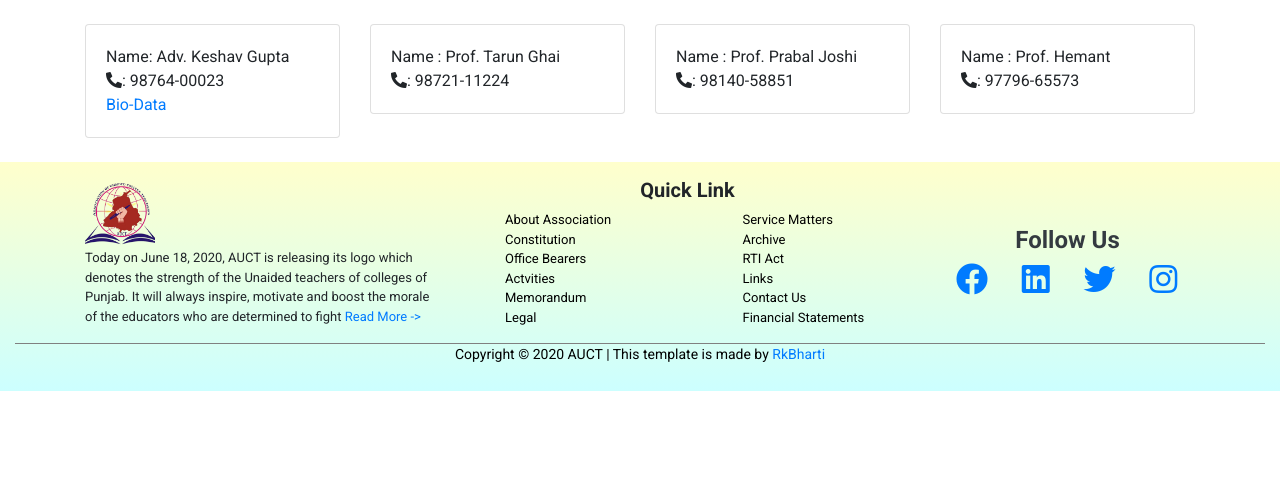
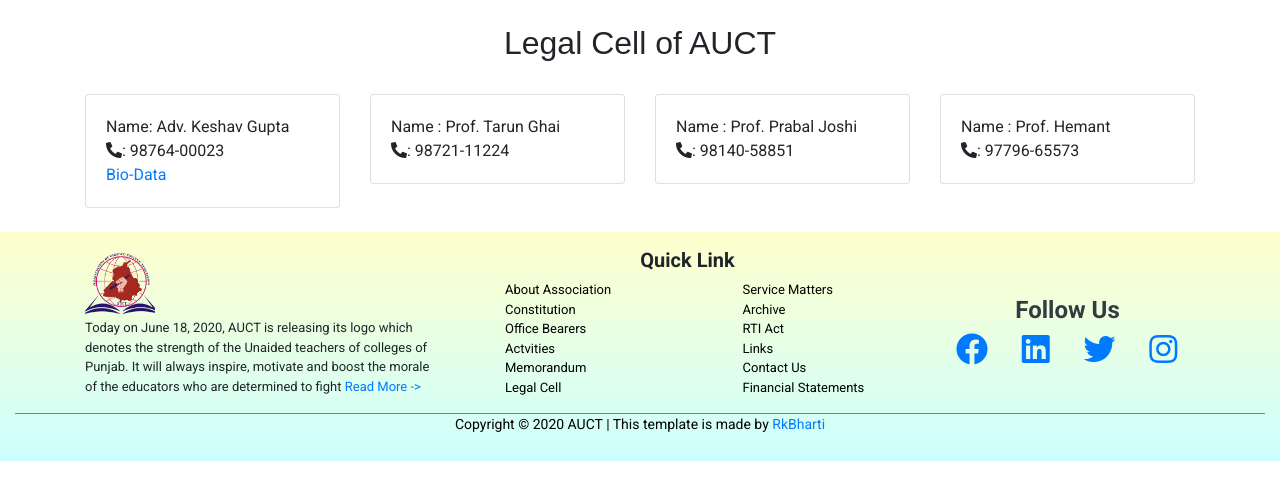
Before and after one commit to rkb9878/AUCT, a PHP site: page /legal.php in a window 1280 px wide. Shown: the part 249-749 px from the top of the page. Run offline with PHP 8.4, Linux system fonts and the light colour scheme; some libraries are stand-ins or nearby versions; some web fonts are replaced.

Commit message:
added heading in legal page

```diff
--- a/footer.php
+++ b/footer.php
@@ -21,7 +21,7 @@
                                 <li><a href="officeBeareres.php">Office Bearers</a></li>
                                 <li><a href="#">Actvities</a></li>
                                 <li><a href="Memorandum.php">Memorandum</a></li>
-                                <li><a href="legal.php">Legal</a></li>
+                                <li><a href="legal.php">Legal Cell</a></li>
                             </ul>
                         </div>
                         <div class="col-6">
--- a/legal.php
+++ b/legal.php
@@ -13,6 +13,10 @@
 
 <section class="mt-4 mb-4">
     <div class="container">
+        <div class="text-center">
+            <h2>Legal Cell of AUCT</h2>
+            <br>
+        </div>
         <div class="row">
             <div class="col-md-3 col-sm-4 col-12">
                 <div class="card">
@@ -44,7 +48,6 @@
                     <div class="card-body">
                         Name : Prof. Hemant <br>
                         <span> <i class="fa fa-phone-alt"></i>: 97796-65573</span>
-
                     </div>
                 </div>
             </div>
```
